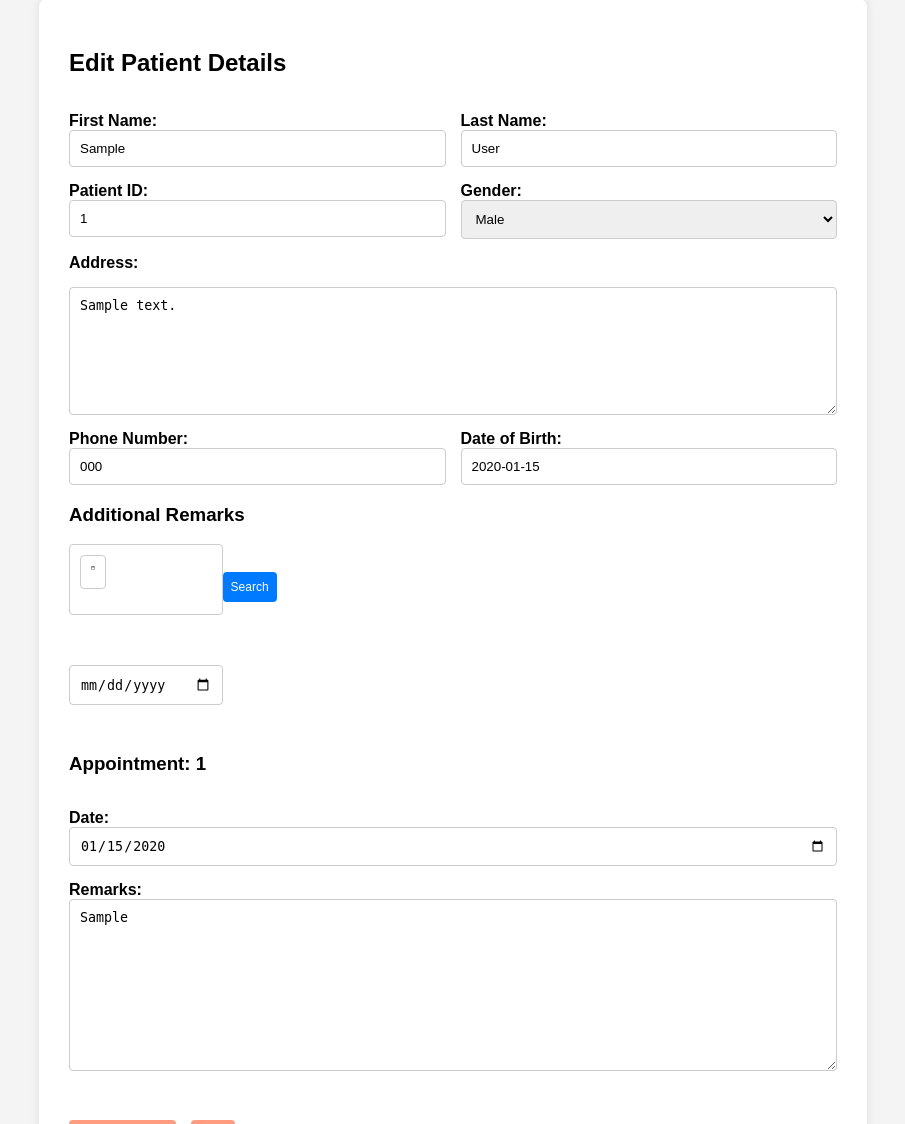
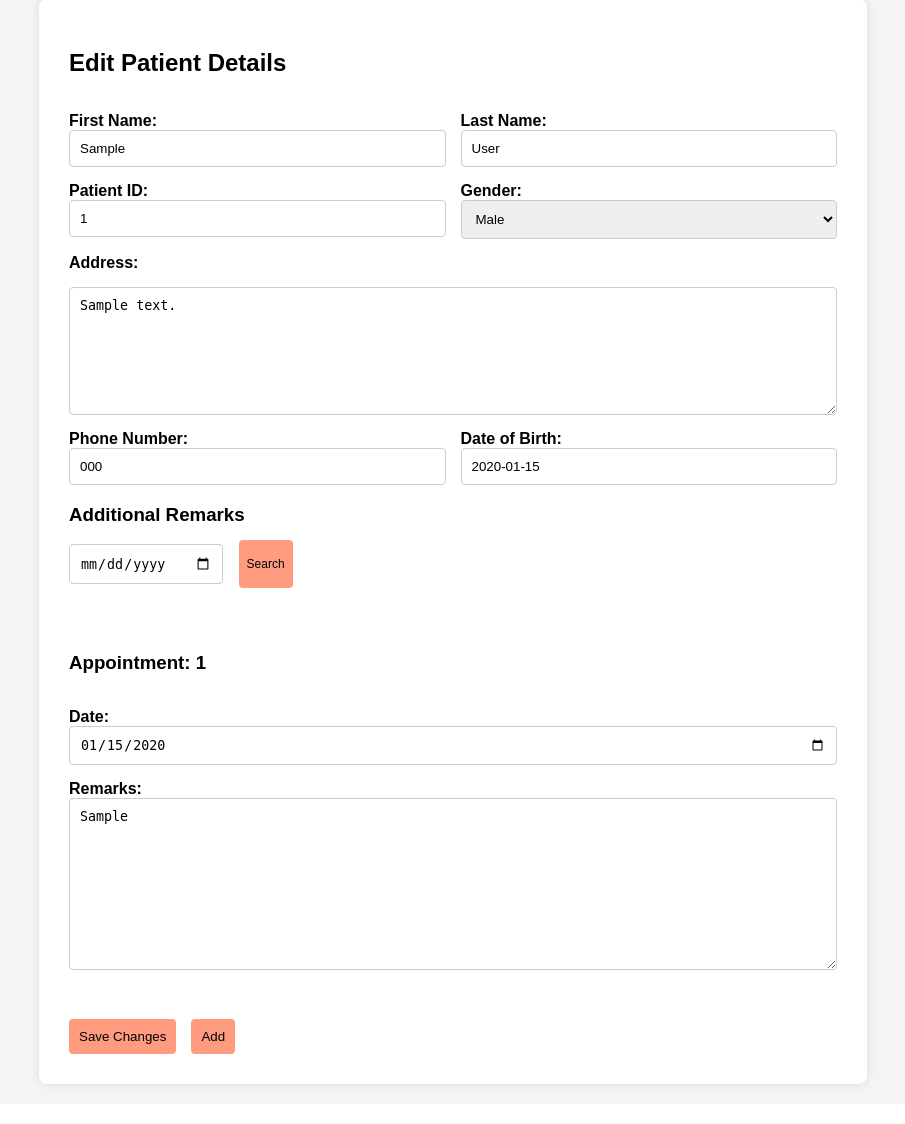
Before and after one commit to aneenaansar/dishaback, a Django app: page /dashboard/patient_edit/1/ in a window 1280 px wide. Shown: the part 175-1299 px from the top of the page, without its empty margins (187-1092 px from the left). After the commit the page ends 1266 px from the top, so only its background shows below. Run offline with Django 4.2, Linux system fonts and the light colour scheme; tables that the repository leaves empty hold one stand-in row (values such as "Sample post"); some libraries are stand-ins or nearby versions.

Commit message:
update dashboard

```diff
--- a/dashboard/forms.py
+++ b/dashboard/forms.py
@@ -23,11 +23,12 @@
     class Meta:
         model = Remark
         fields = ['date','remarks']
+# RemarkFormSet = forms.modelformset_factory(Remark, form=RemarkForm, extra=1)
 
 class PatientEditForm(forms.ModelForm):
     class Meta:
-        model = Patient
-        fields = '__all__'
+        model = Remark
+        fields = ['date','remarks']
 
 
 class AppointmentEditForm(forms.ModelForm):
--- a/dashboard/templates/dashboard/patient_edit.html
+++ b/dashboard/templates/dashboard/patient_edit.html
@@ -128,24 +128,24 @@
     }
 
     .pagination a {
-        color: #fff;
-        background-color: #007bff;
-        border: 1px solid #007bff;
+        color: black;
+        background-color: #ff9c80;
+        border: 1px solid #ff9c80;
         padding: 8px 16px;
         text-decoration: none;
         transition: background-color 0.3s;
     }
 
     .pagination a:hover {
-        background-color: #0056b3;
+        background-color: #ff9c80;
     }
 
     .pagination .active {
-        background-color: #0056b3;
+        background-color:#ff9c80;
     }
 
     .pagination .disabled {
-        color: #ddd;
+        color: black;
         pointer-events: none;
     }
     .patient-actions {
@@ -170,8 +170,8 @@
 
     .add-details-btn {
         padding: 8px;
-        background-color: #007bff;
-        color: white;
+        background-color: #ff9c80;
+        color: black;
         border: none;
         border-radius: 4px;
         cursor: pointer;
@@ -250,17 +250,14 @@
 
         <h3>Additional Remarks</h3>
         <div class="patient-actions">
-            <form method="get" action="{% url 'dashboard:patient' %}" class="search-form">
-                <div class="search-field">
-                    <input type="date" id="dateSearch" class="search-field" placeholder="Search by Date">
-                </div>
-                <button type="submit" class="add-details-btn">Search</button>
+            <form method="get" action="{% url 'dashboard:patient_edit' patient.id %}" class="search-form">
+                <input type="date" name="dateSearch" class="search-field" placeholder="Search by Date">
+                <button type="submit" class="add-details-btn" style="margin-left:1rem;height:3rem;margin-top:-1rem;">Search</button>
             </form>
-
         </div>
 
         <!-- Style the search field -->
-        <input type="date" id="dateSearch" class="search-field" placeholder="Search by Date">
+        {% comment %} <input type="date" id="dateSearch" class="search-field" placeholder="Search by Date"> {% endcomment %}
         {% for remark in remarks %}
             <div class="date-remarks-group">
                 <h3>Appointment: {{ forloop.counter }}</h3>
@@ -296,7 +293,9 @@
 
         {% endif %}
 
-        <div class="dynamic-fields" id="dynamicFieldsContainer"></div>
+        <div class="dynamic-fields" id="dynamicFieldsContainer">
+            <!-- Fields for dynamically added dates and remarks will be inserted here -->
+        </div>
         <div class="button-group">
             <button type="submit">Save Changes</button>
             <button type="button" onclick="addDynamicFields()">Add</button>
--- a/dashboard/views.py
+++ b/dashboard/views.py
@@ -10,6 +10,7 @@
 from django.core.paginator import Paginator, EmptyPage, PageNotAnInteger
 from django.db.models import Q
 from main.forms import *
+from django.forms import modelformset_factory
 
 def login(request):
     if request.method == 'POST':
@@ -155,12 +156,23 @@
     template_name = 'dashboard/patient_edit.html'
 
     def get(self, request, patient_id, *args, **kwargs):
+        search_month = request.GET.get('month', '')
+        search_day = request.GET.get('day', '')
+        search_year = request.GET.get('year', '')
         patient = get_object_or_404(Patient, pk=patient_id)
         remarks_list = Remark.objects.filter(patient=patient).order_by('-date')
 
+        if search_month and search_day and search_year:
+            # Filter remarks by month, day, and year
+            remarks_list = remarks_list.filter(
+                date__month=search_month,
+                date__day=search_day,
+                date__year=search_year
+            )
+
         # Pagination
         page = request.GET.get('page', 1)
-        paginator = Paginator(remarks_list, 2)  # Show 5 remarks per page
+        paginator = Paginator(remarks_list, 3)  # Show 3 remarks per page
         try:
             remarks = paginator.page(page)
         except PageNotAnInteger:
@@ -169,7 +181,8 @@
             remarks = paginator.page(paginator.num_pages)
 
         form = PatientEditForm(instance=patient)
-        remark_forms = [RemarkForm(instance=remark, prefix=str(remark.id)) for remark in remarks_list]
+        RemarkFormSet = modelformset_factory(Remark, form=RemarkForm, extra=1, can_delete=True)
+        remark_forms = RemarkFormSet(queryset=remarks_list, prefix='remarks')
 
         context = {
             'patient': patient,
@@ -183,27 +196,29 @@
     def post(self, request, patient_id, *args, **kwargs):
         patient = get_object_or_404(Patient, pk=patient_id)
         form = PatientEditForm(request.POST, instance=patient)
-        remark_forms = [RemarkForm(request.POST, instance=remark, prefix=str(remark.id)) for remark in Remark.objects.filter(patient=patient)]
+        RemarkFormSet = modelformset_factory(Remark, form=RemarkForm, extra=1, can_delete=True)
+        remark_forms = RemarkFormSet(request.POST, queryset=Remark.objects.filter(patient=patient), prefix='remarks')
 
         # Handle dynamic fields
         dynamic_dates = request.POST.getlist('dynamic_dates')
         dynamic_remarks = request.POST.getlist('dynamic_remarks')
 
         # Validate the forms
-        if form.is_valid() and all(remark_form.is_valid() for remark_form in remark_forms):
+        if form.is_valid() and remark_forms.is_valid():
             form.save()
 
             for remark_form in remark_forms:
+                remark_form.instance.patient = patient
                 remark_form.save()
 
             # Save dynamic dates and remarks
             for date, remark_text in zip(dynamic_dates, dynamic_remarks):
                 Remark.objects.create(patient=patient, date=date, remarks=remark_text)
 
-            return redirect('dashboard:patient')
+            return redirect('dashboard:patient_list')
 
         # If the form is not valid, handle this case appropriately
-        print("Form errors:", form.errors)
+        print("Form errors:", form.errors, remark_forms.errors)
 
         context = {
             'patient': patient,
```
